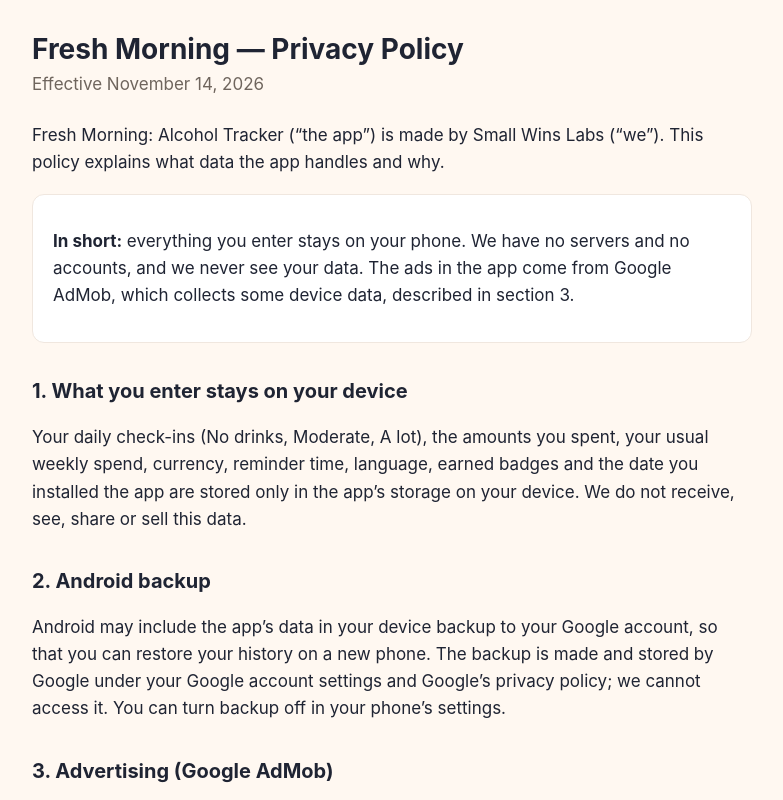
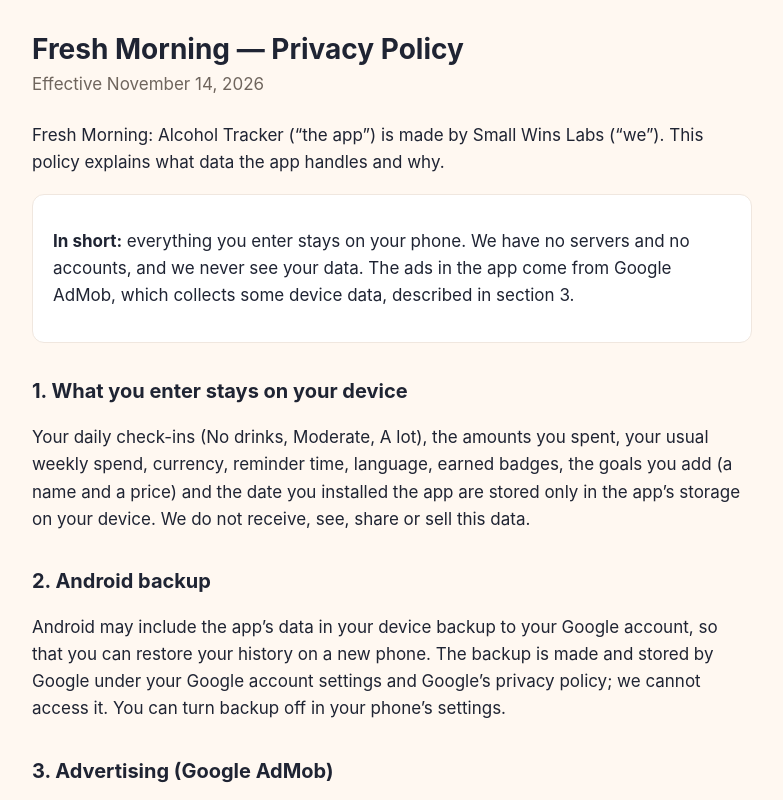
Before and after one commit to smallwinslabs/smallwinslabs.github.io, a plain HTML site: page fresh-morning/privacy/index.html in a window 1280 px wide. Shown: the top 800 px of the page, without its empty margins (248-1031 px from the left). Drawn offline with Linux system fonts and the light colour scheme.

Commit message:
List the goals you add among the data the Fresh Morning privacy policy keeps on the device

```diff
--- a/fresh-morning/privacy/index.html
+++ b/fresh-morning/privacy/index.html
@@ -72,8 +72,9 @@
       <h2>1. What you enter stays on your device</h2>
       <p>
         Your daily check-ins (No drinks, Moderate, A lot), the amounts you spent, your usual weekly
-        spend, currency, reminder time, language, earned badges and the date you installed the app
-        are stored only in the app’s storage on your device. We do not receive, see, share or sell
+        spend, currency, reminder time, language, earned badges, the goals you add (a name and a
+        price) and the date you installed the app are stored only in the app’s storage on your
+        device. We do not receive, see, share or sell
         this data.
       </p>
 
```
